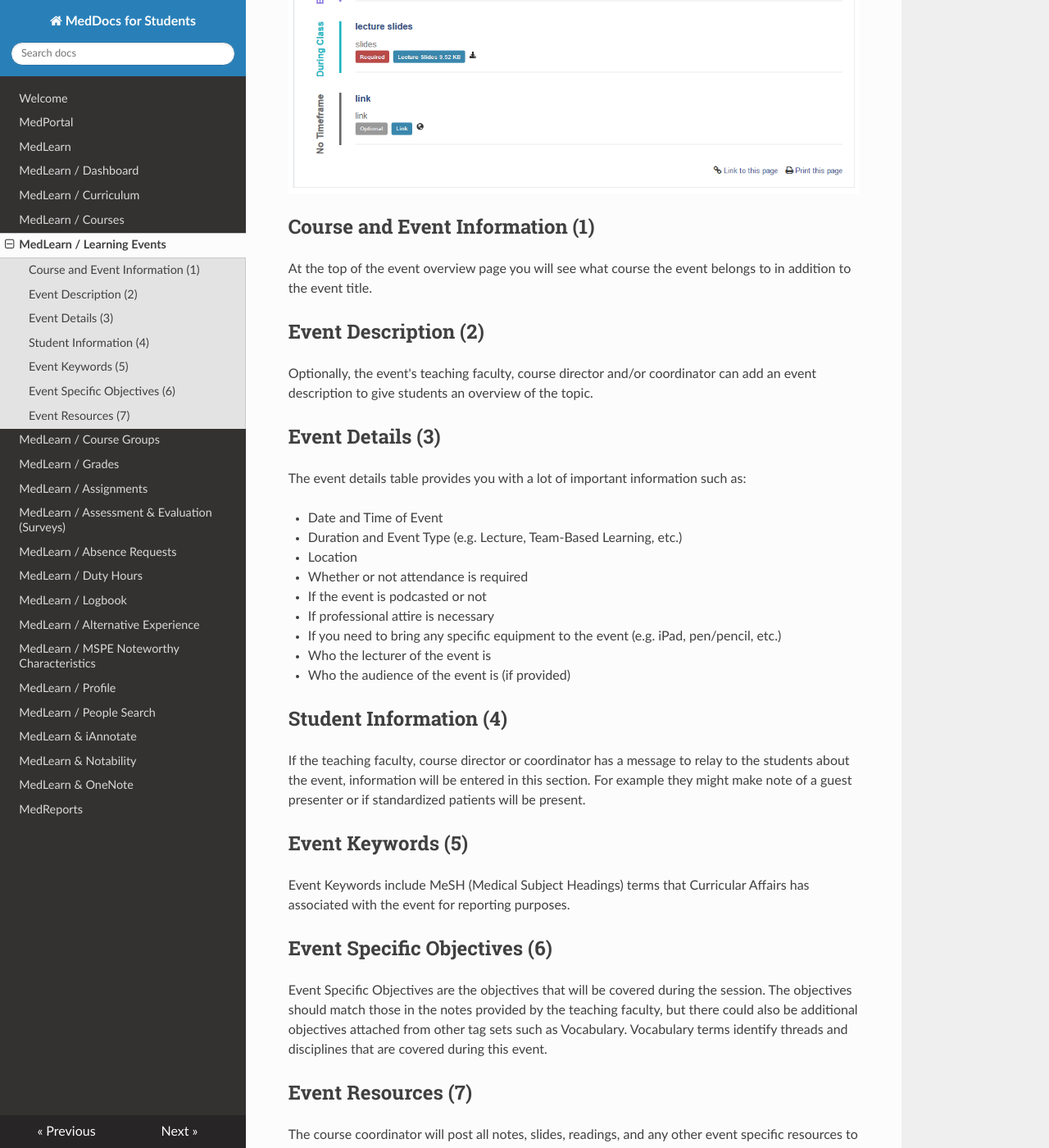
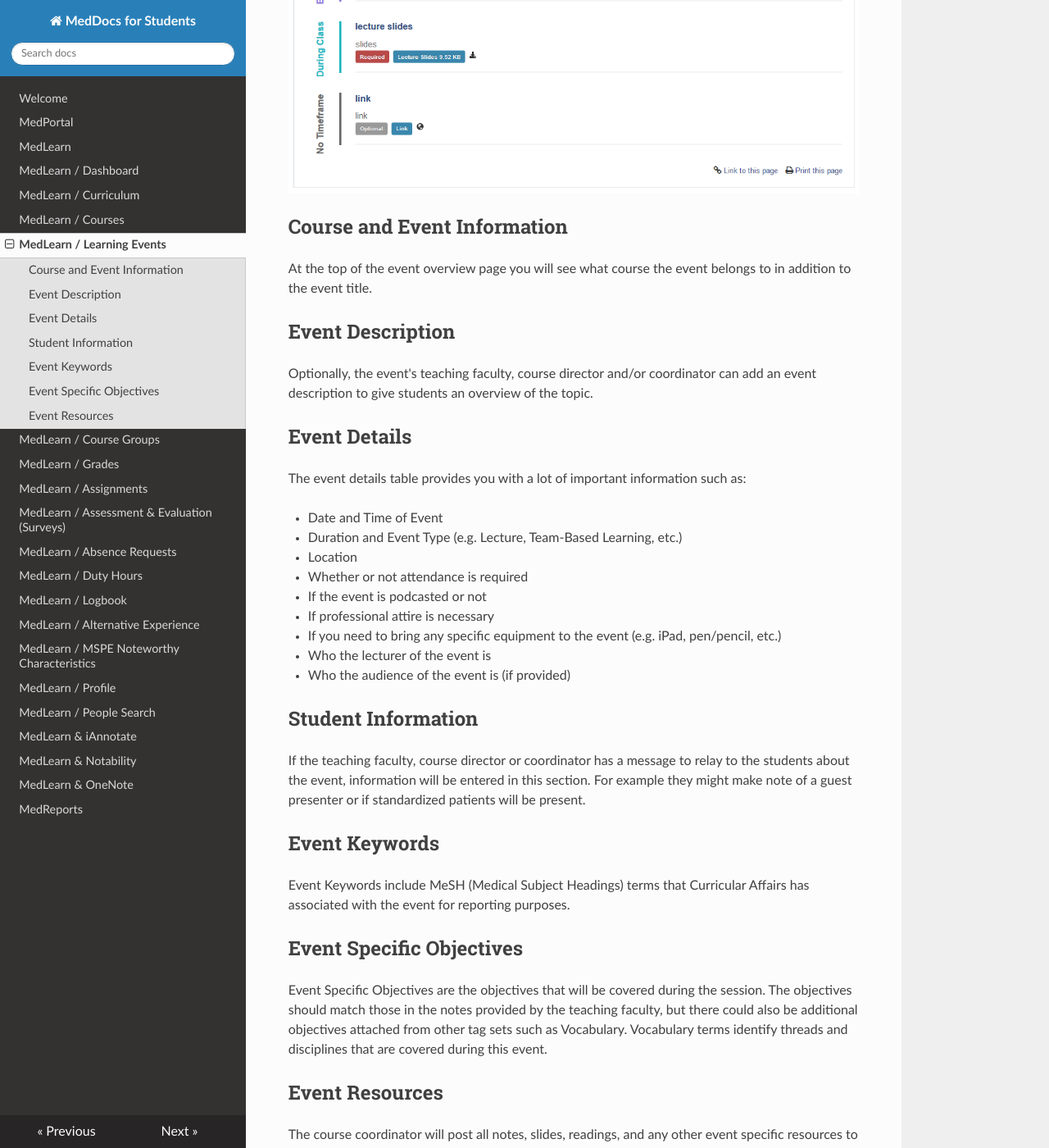
Before and after one commit to UACOMTucson/MedDocs, an MkDocs documentation site: the page built from docs/06_MedLearn_Events.md, in a window 1280 px wide and 1400 px high, scrolled down 1551 px. Shown: the whole window at 82% size. Built offline with MkDocs 1.6.1, drawn with Linux system fonts in a browser that asks for light colours; nearby versions of some CDN libraries; old or Windows-style settings are respelled for this version of MkDocs.

Commit message:
Standardized some formatting

```diff
--- a/docs/03_MedLearn_Dashboard.md
+++ b/docs/03_MedLearn_Dashboard.md
@@ -6,23 +6,23 @@ The dashboard is displayed by default when logging in to MedLearn. If you naviga
 
 ![Dashboard](./images/student-dashboard.png)
 
-## My MedLearn (1)
+## My MedLearn
 
 My MedLearn provides students with quick access to commonly used areas of MedLearn. The links within My MedLearn are the same for all students.
 
-## My Bookmarks (2)
+## My Bookmarks
 
 My Bookmarks allows users to create custom quick links specific to their user account. If you frequently are going to the same page, you can add it as a bookmark, or if you want to remember to return to a certain page in MedLearn you could add it as a bookmark as a reminder, then delete it once you are finished. Your bookmarks are unique to your account, so no one else can see what you have bookmarked in MedLearn.
 
-## Give Feedback (3)
+## Give Feedback
 
 Students are able to submit feedback for specific courses or for IT. IT feedback might include a suggestion or a bug/issue you've identified. Course feedback is specific to the course you select in the feedback form, and is anonymously reported to the Course Director, Coordinator, and Student Advisory Committee.
 
-## MedLearn Message Center (4)
+## MedLearn Message Center
 
 Faculty and staff are able to post messages containing student information. Once posted, messages are shown on the dashboard within the MedLearn Message Center. Unread messages display by default when you view the dashboard. You can also mark messages as read so that they no longer appear. If you want to review previously read messages click on Previously Read Messages.
 
-## Calendar (5)
+## Calendar
 
 Learning events for each of the courses are displayed on the student calendar. Event details (e.g. location, duration, attendance requirements, etc.) and resources are accessed by clicking on the event.
 
@@ -36,7 +36,7 @@ Learning events for each of the courses are displayed on the student calendar. E
 Additionally, you can subscribe to your MedLearn calendar. Subscribe by URL, rather than download, to receive updates as schedules are updated.
 
 
-## RSS Feeds (6)
+## RSS Feeds
 
 If you have a favorite website who posts or content you follow, you can add their RSS feed to your MedLearn dashboard. RSS feeds added to the MedLearn dashboard are unique to the user who added them.
 
--- a/docs/06_MedLearn_Events.md
+++ b/docs/06_MedLearn_Events.md
@@ -6,15 +6,15 @@ You can click on an event to view event details; who the lecturer is; where the
 
 ![Events](./images/student-event.png)
 
-## Course and Event Information (1)
+## Course and Event Information
 
 At the top of the event overview page you will see what course the event belongs to in addition to the event title.
 
-## Event Description (2)
+## Event Description
 
 Optionally, the event's teaching faculty, course director and/or coordinator can add an event description to give students an overview of the topic.
 
-## Event Details (3)
+## Event Details
 
 The event details table provides you with a lot of important information such as:
 
@@ -28,18 +28,18 @@ The event details table provides you with a lot of important information such as
 * Who the lecturer of the event is
 * Who the audience of the event is (if provided)
 
-## Student Information (4)
+## Student Information
 
 If the teaching faculty, course director or coordinator has a message to relay to the students about the event, information will be entered in this section. For example they might make note of a guest presenter or if standardized patients will be present.
 
-## Event Keywords (5)
+## Event Keywords
 
 Event Keywords include MeSH (Medical Subject Headings) terms that Curricular Affairs has associated with the event for reporting purposes.
 
-## Event Specific Objectives (6)
+## Event Specific Objectives
 
 Event Specific Objectives are the objectives that will be covered during the session. The objectives should match those in the notes provided by the teaching faculty, but there could also be additional objectives attached from other tag sets such as Vocabulary. Vocabulary terms identify threads and disciplines that are covered during this event.
 
-## Event Resources (7)
+## Event Resources
 
 The course coordinator will post all notes, slides, readings, and any other event specific resources to this section. Some resources have a timeframe associated with them (e.g. before class, during class, after class). Also, a resource can be marked as required or optional.
```
